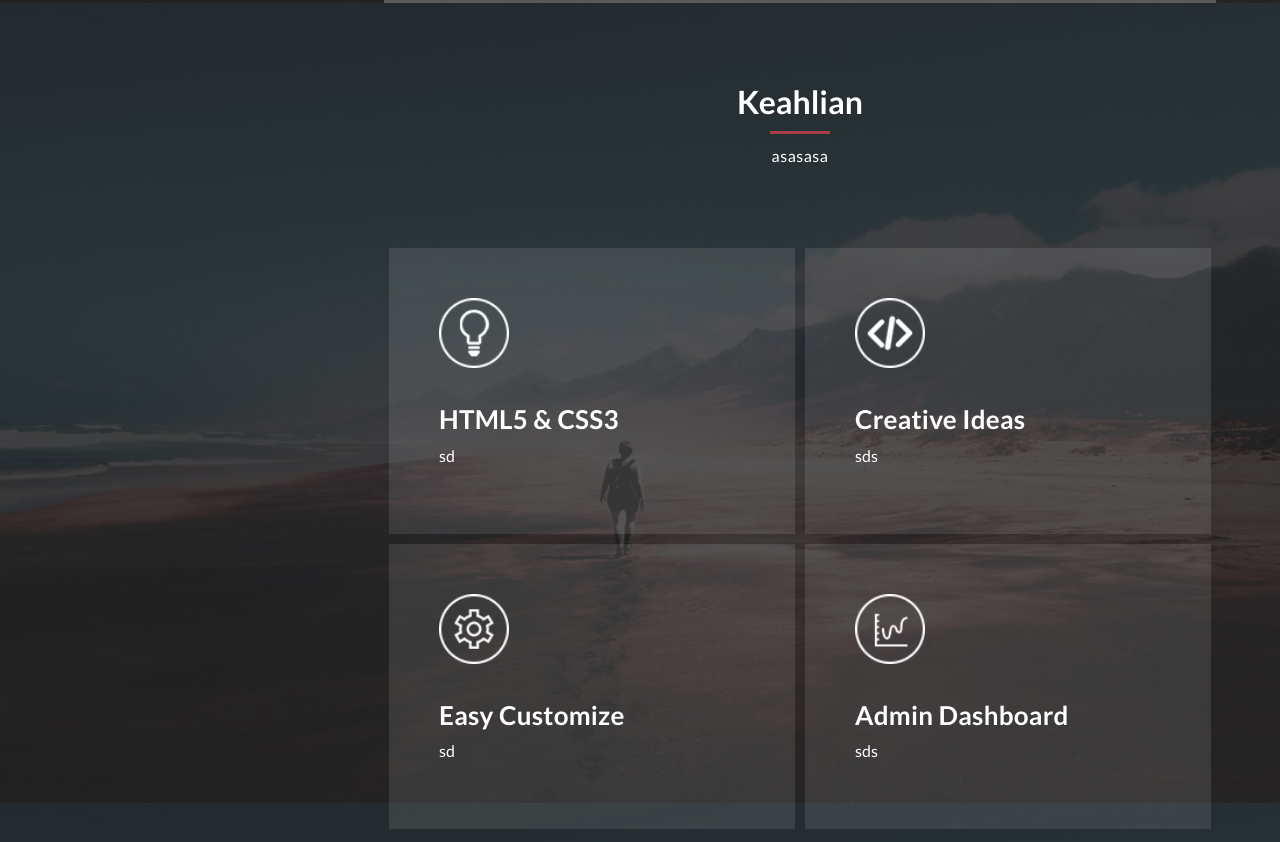
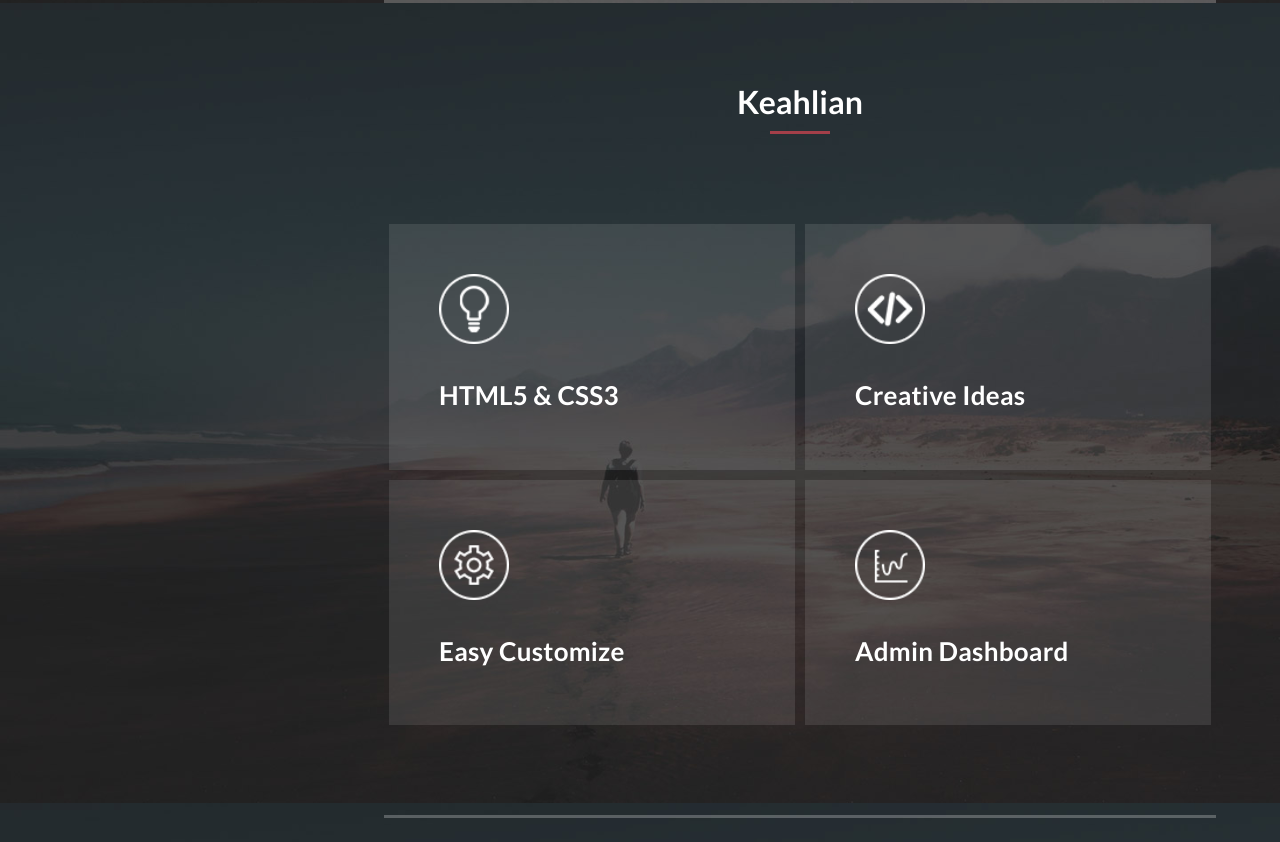
Before and after one commit to faizirrohman/resume-me, a plain HTML site: page index.html in a window 1280 px wide. Shown: the part 1597-2439 px from the top of the page. Drawn offline with Linux system fonts and the light colour scheme.

Commit message:
Update lagi

```diff
--- a/index.html
+++ b/index.html
@@ -29,7 +29,7 @@
           <i class="fa fa-times" id="menu-close"></i>
           <div class="container">
             <div class="image">
-              <a href="#"><img src="assets/images/foto-profil.png" alt="" /></a>
+              <a href="index.html"><img src="assets/images/foto-profil.png" alt="" /></a>
             </div>
             <div class="author-content">
               <h4>Faizir Rohman</h4>
@@ -144,45 +144,30 @@
           <div class="section-heading">
             <h2>Keahlian</h2>
             <div class="line-dec"></div>
-            <span>
-            asasasa
-            </span>
           </div>
           <div class="row">
             <div class="col-md-6">
               <div class="service-item">
                 <div class="first-service-icon service-icon"></div>
                 <h4>HTML5 &amp; CSS3</h4>
-                <p>
-                  sd
-                </p>
               </div>
             </div>
             <div class="col-md-6">
               <div class="service-item">
                 <div class="second-service-icon service-icon"></div>
                 <h4>Creative Ideas</h4>
-                <p>
-                  sds
-                </p>
               </div>
             </div>
             <div class="col-md-6">
               <div class="service-item">
                 <div class="third-service-icon service-icon"></div>
                 <h4>Easy Customize</h4>
-                <p>
-                  sd
-                </p>
               </div>
             </div>
             <div class="col-md-6">
               <div class="service-item">
                 <div class="fourth-service-icon service-icon"></div>
                 <h4>Admin Dashboard</h4>
-                <p>
-                  sds
-                </p>
               </div>
             </div>
           </div>
@@ -222,19 +207,6 @@
                 </label>
               </form>
               <div class="isotope-box">
-                <!-- APLIKASI WEB -->
-                <!-- <div class="isotope-item" data-type="web">
-                  <figure class="snip1321">
-                    <img src="assets/images/web app/tropisianimal.JPG" alt="sq-sample26"/>
-                    <figcaption>
-                      <a href="assets/images/web app/tropisianimal.JPG" data-lightbox="image-1" data-title="Caption">
-                        <i class="fa fa-search"></i>
-                      </a>
-                      <h4>Tropisianimal</h4>
-                      <span>ini Tropisianimal</span>
-                    </figcaption>
-                  </figure>
-                </div> -->
                 <div class="isotope-item" data-type="web">
                   <figure class="snip1321">
                     <img src="assets/images/web app/apk-supervisi.JPG" alt="sq-sample26"/>
@@ -370,9 +342,6 @@
           <div class="section-heading">
             <h2>Kontak Saya</h2>
             <div class="line-dec"></div>
-            <span>
-              sjkss
-            </span>
           </div>
           <div class="row">
             <div class="right-content">
```
Also changed, not shown: assets/images/foto-profil.png, assets/images/foto-tentang.jpeg.
